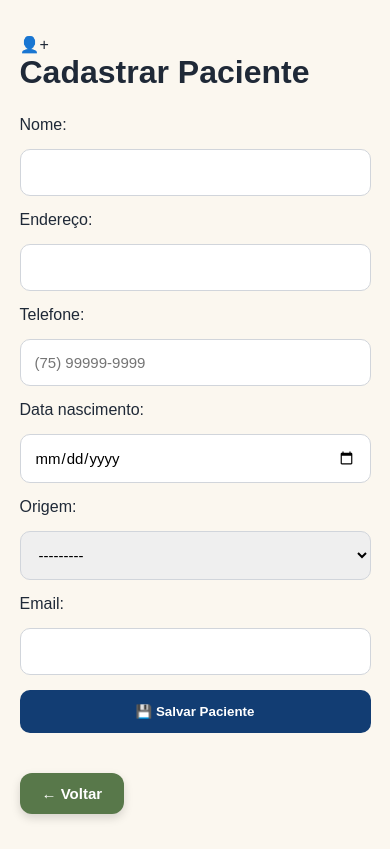
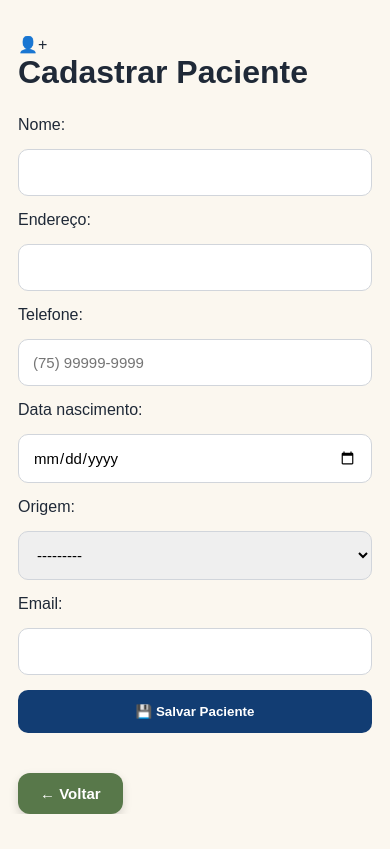
Before and after one commit to Lvieira82/AvaCurative, a Django app: page /paciente/novo/ in a window 390 px wide. Shown: the part 106-955 px from the top of the page. Run offline with Django 5.2, Linux system fonts and the light colour scheme; a user stored in the database is signed in.

Commit message:
ajuste de responsividade

```diff
--- a/static/css/style.css
+++ b/static/css/style.css
@@ -884,3 +884,51 @@ body{
         grid-template-columns:1fr;
     }
 }
+@media (max-width: 768px){
+
+    .agenda-layout,
+    .cards-agenda-superior{
+        display:block;
+        width:100%;
+    }
+
+    .agenda-formulario,
+    .agenda-lista,
+    .consultar-agendados,
+    .form-card{
+        width:100%;
+        max-width:100%;
+        margin:0 0 20px 0;
+    }
+
+    .cards-agenda-superior{
+        margin-bottom:20px;
+    }
+
+    .agenda-lista{
+        padding:18px;
+    }
+
+    .form-card.profissional{
+        margin-left:0;
+        margin-right:0;
+    }
+
+    .container,
+    main,
+    .content{
+        width:100%;
+        max-width:100%;
+        padding-left:18px;
+        padding-right:18px;
+        overflow-x:hidden;
+    }
+
+    input,
+    select,
+    textarea,
+    button{
+        width:100%;
+        max-width:100%;
+    }
+}
```
Also changed, not shown: db.sqlite3.
